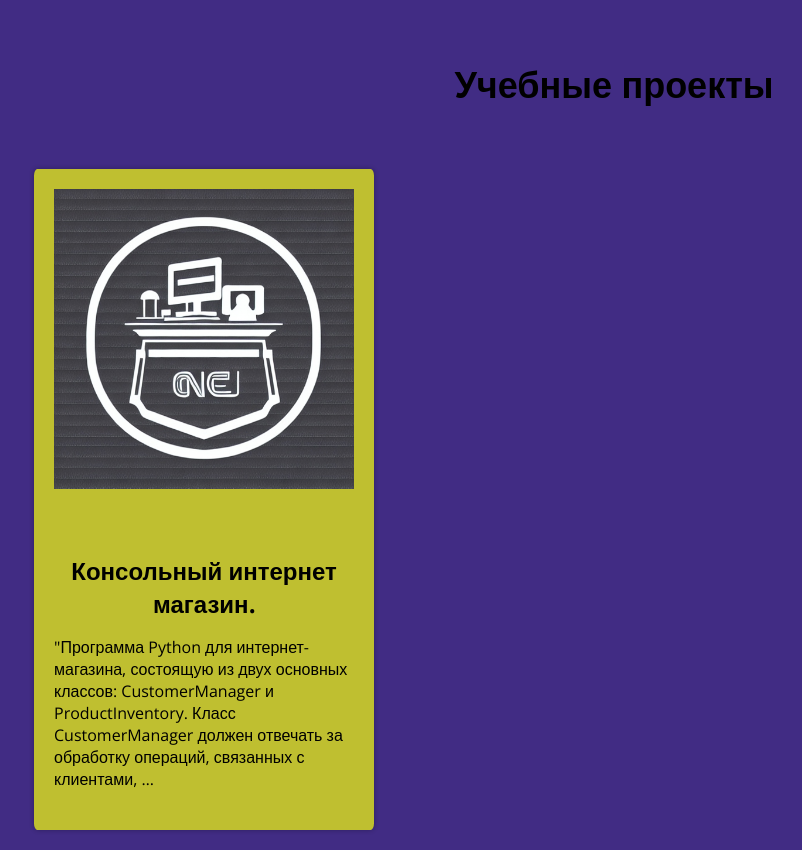
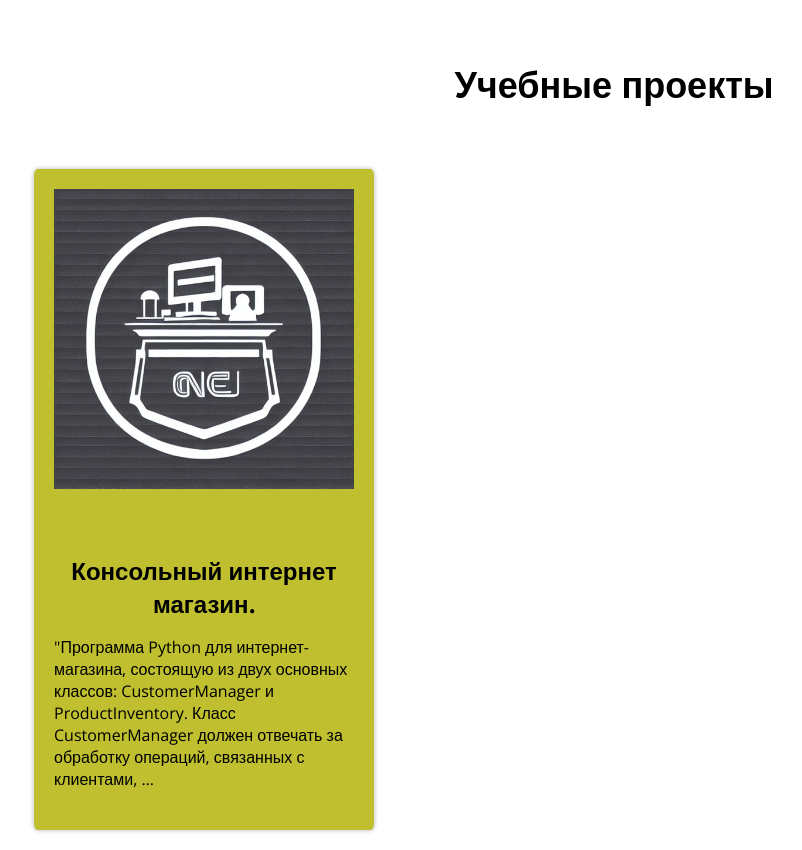
Before and after one commit to Kvezac/python_homework, a Django app: page / in a window 1280 px wide. Shown: the whole page, without its empty margins (26-828 px from the left). Run offline with Django 4.2, Linux system fonts and the light colour scheme; data comes from the database, SQL or seed files in the repository.

Commit message:
modified:   lesson55_homework/educational_app/static/css/style.css

```diff
--- a/lesson55_homework/educational_app/static/css/style.css
+++ b/lesson55_homework/educational_app/static/css/style.css
@@ -3,7 +3,7 @@
 body {
     font-family: 'Open Sans', sans-serif;
     margin: 0 auto;
-    background: #412C84;
+    background: #FFFF;
 }
 
 .container {
```
